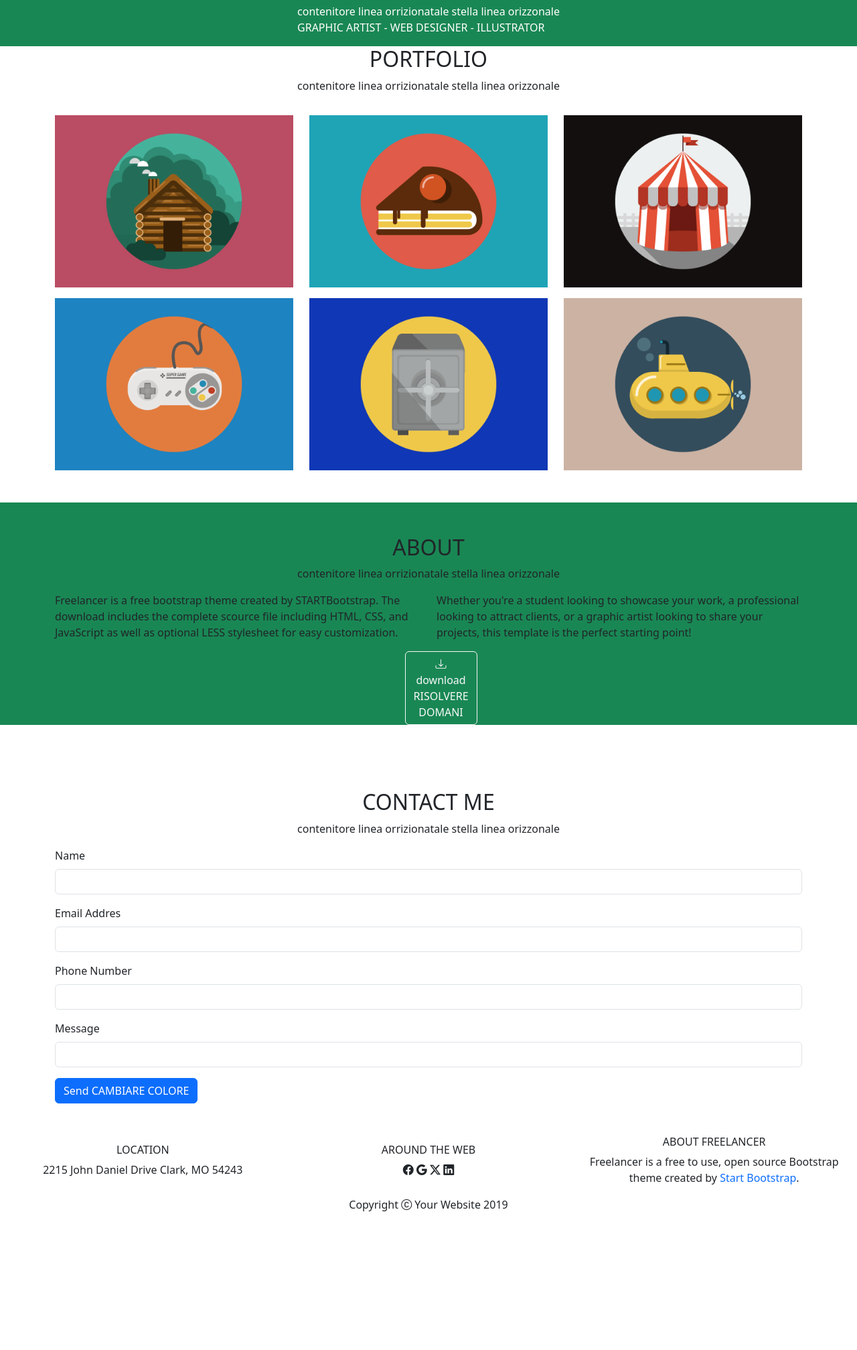
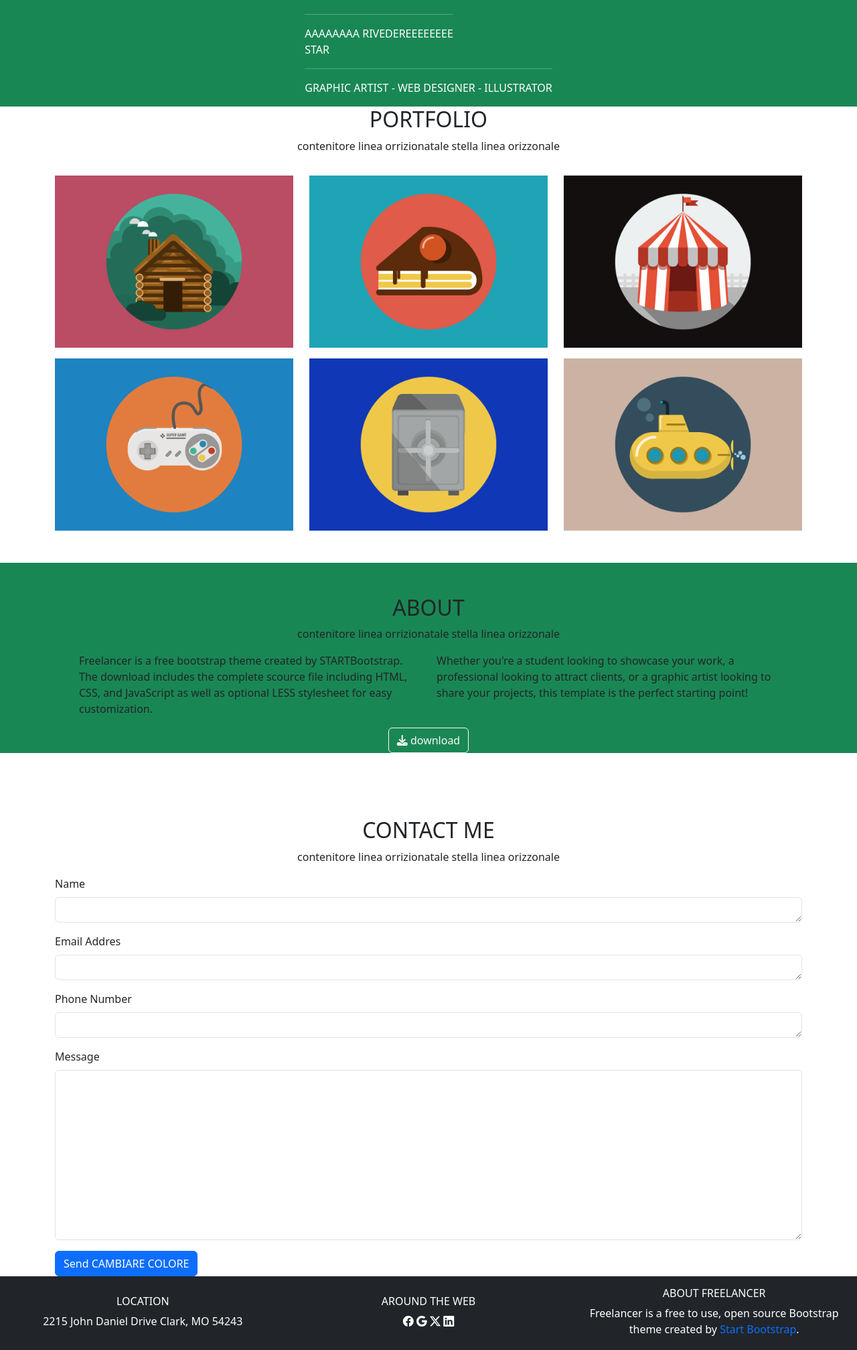
Before and after one commit to CappelliLeonardo/html-css-bootstrap-freelancer, a plain HTML site: page index.html in a window 1280 px wide. Shown: the part 425-2440 px from the top of the page at 67% size. Before the commit the page ends 2251 px from the top, so only its background shows below. Drawn offline with nearby package versions, Linux system fonts and the light colour scheme.

Commit message:
add color footer

```diff
--- a/index.html
+++ b/index.html
@@ -11,6 +11,9 @@
         <!-- CSS  -->
         <!-- <link rel="stylesheet" href="css/12.bool.css"> -->
         <link rel="stylesheet" href="css/style.css">
+
+        <!-- fontawesome  -->
+        <link rel="stylesheet" href="https://cdnjs.cloudflare.com/ajax/libs/font-awesome/6.4.2/css/all.min.css" integrity="sha512-z3gLpd7yknf1YoNbCzqRKc4qyor8gaKU1qmn+CShxbuBusANI9QpRohGBreCFkKxLhei6S9CQXFEbbKuqLg0DA==" crossorigin="anonymous" referrerpolicy="no-referrer" />
     </head>
     <body>
 
@@ -64,7 +67,6 @@
         <main>
 
             <div class="container-fluid bg-success">
-                <div class="container text-white">
                 <div class="row">
                     <div class="col col d-flex justify-content-center">
                         <div>
@@ -79,12 +81,19 @@
                                 START BOOTSTRAP
                             </h1>
                             <div>
-                                    contenitore linea orrizionatale stella linea orizzonale
+                                <div class="d-inline-block">
+                                    <hr>        AAAAAAAA  RIVEDEREEEEEEEE
+                                </div>
+                                <div>
+                                    STAR
+                                </div>
+                                <div>
+                                    <hr>
+                                </div>
                             </div>
                             <p>
                                 GRAPHIC ARTIST - WEB DESIGNER - ILLUSTRATOR
                             </p>
-                            </div>
                         </div>
                     </div>
                 </div>
@@ -153,7 +162,7 @@
                         </div>
                     </div>
 
-                    <div class="row justify-content-center">
+                    <div class="row justify-content-center mx-4">
                         <div class="col-sm-12 col-md-6 col-lg-6">
                             <p>
                                 Freelancer is a free bootstrap theme created by STARTBootstrap.
@@ -171,13 +180,11 @@
                         </div>
                     </div>
 
-                    <div class="row justify-content-center">
-                        <div class="col-1">
+                    <div class="row text-center">
+                        <div class="col">
                                 <button type="button" class="btn btn-outline-light">
-                                <span>
-                                    <i class="bi bi-download"></i>
-                                    download  RISOLVERE DOMANI
-                                </span>
+                                    <i class="fa-solid fa-download"></i>
+                                    download
                                 </button>
                         </div>
                     </div>
@@ -199,25 +206,24 @@
                     </div>
 
                     <form>
-
                         <div class="mb-3">
-                          <label for="exampleInputEmail1" class="form-label">Name</label>
-                          <input type="email" class="form-control" id="exampleInputEmail1" aria-describedby="emailHelp">
+                            <label for="example" class="form-label">Name</label>
+                            <textarea class="form-control " id="example"  rows="1"></textarea>
                         </div>
 
                         <div class="mb-3">
-                          <label for="exampleInputPassword1" class="form-label">Email Addres</label>
-                          <input type="password" class="form-control" id="exampleInputPassword1">
+                            <label for="example" class="form-label">Email Addres</label>
+                            <textarea class="form-control " id="example"  rows="1"></textarea>
                         </div>
 
                         <div class="mb-3">
-                            <label for="exampleInputPassword1" class="form-label">Phone Number</label>
-                            <input type="password" class="form-control" id="exampleInputPassword1">
+                            <label for="example" class="form-label">Phone Number</label>
+                            <textarea class="form-control " id="example"  rows="1"></textarea>
                         </div>
 
                         <div class="mb-3">
-                            <label for="exampleInputPassword1" class="form-label">Message</label>
-                            <input type="password" class="form-control " id="exampleInputPassword1">
+                            <label for="example" class="form-label">Message</label>
+                            <textarea class="form-control " id="example" cols="30" rows="10"></textarea>
                         </div>
                         <button type="submit" class="btn btn-primary">Send CAMBIARE COLORE</button>
 
@@ -229,8 +235,9 @@
 
         <!-- Inizio footer principale  -->
         <Footer>
-            <div class="container-fluid">
-                <div class="row align-items-center mt-5">
+            <div class="container-fluid text-white bg-dark ">
+                <div class="py-3">
+                    <div class="row align-items-center">
                         <div class="col">
                             <div class="text-center">
                                 <h6>
@@ -269,6 +276,8 @@
                     </div>
                 </div>
 
+            </div>
+
             <div class="container-fluid">
                 <div class="container">
                     <div class="row">
```
Lines whose indentation alone changed are shown as unchanged.
